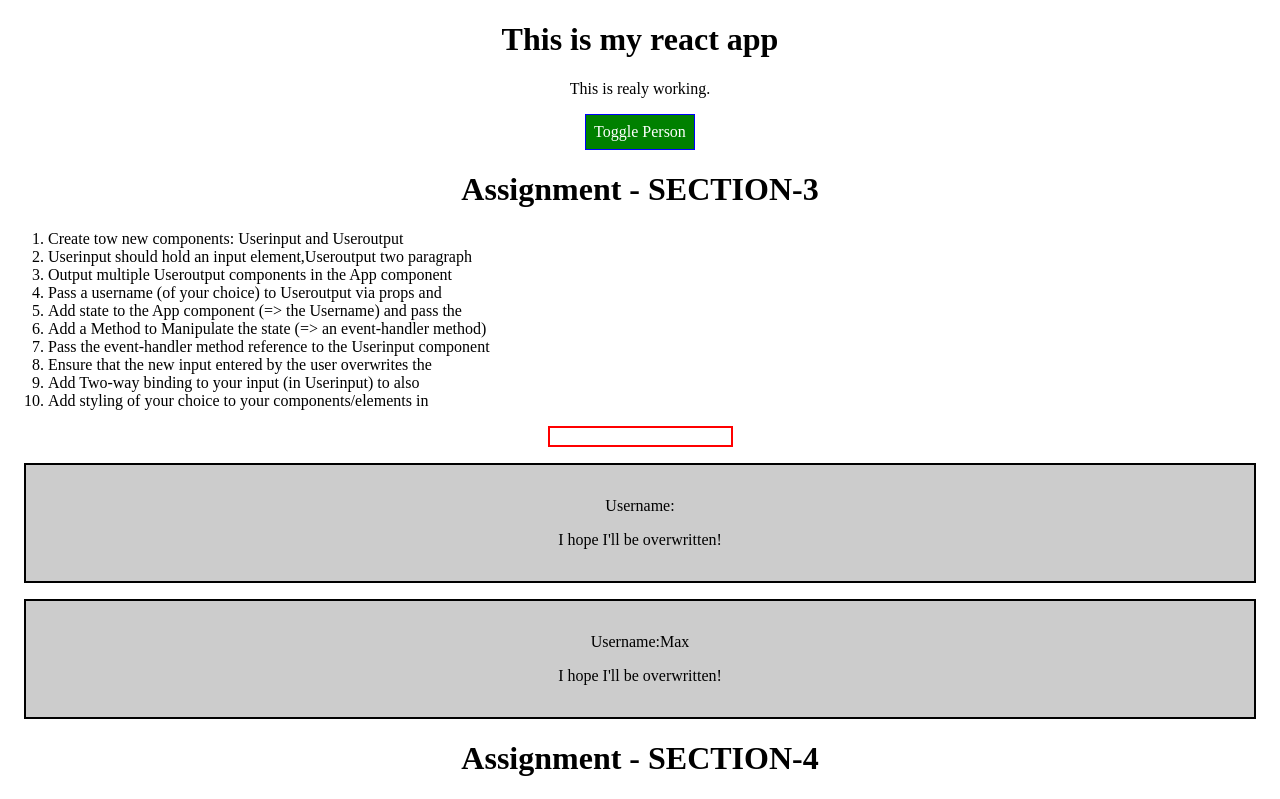
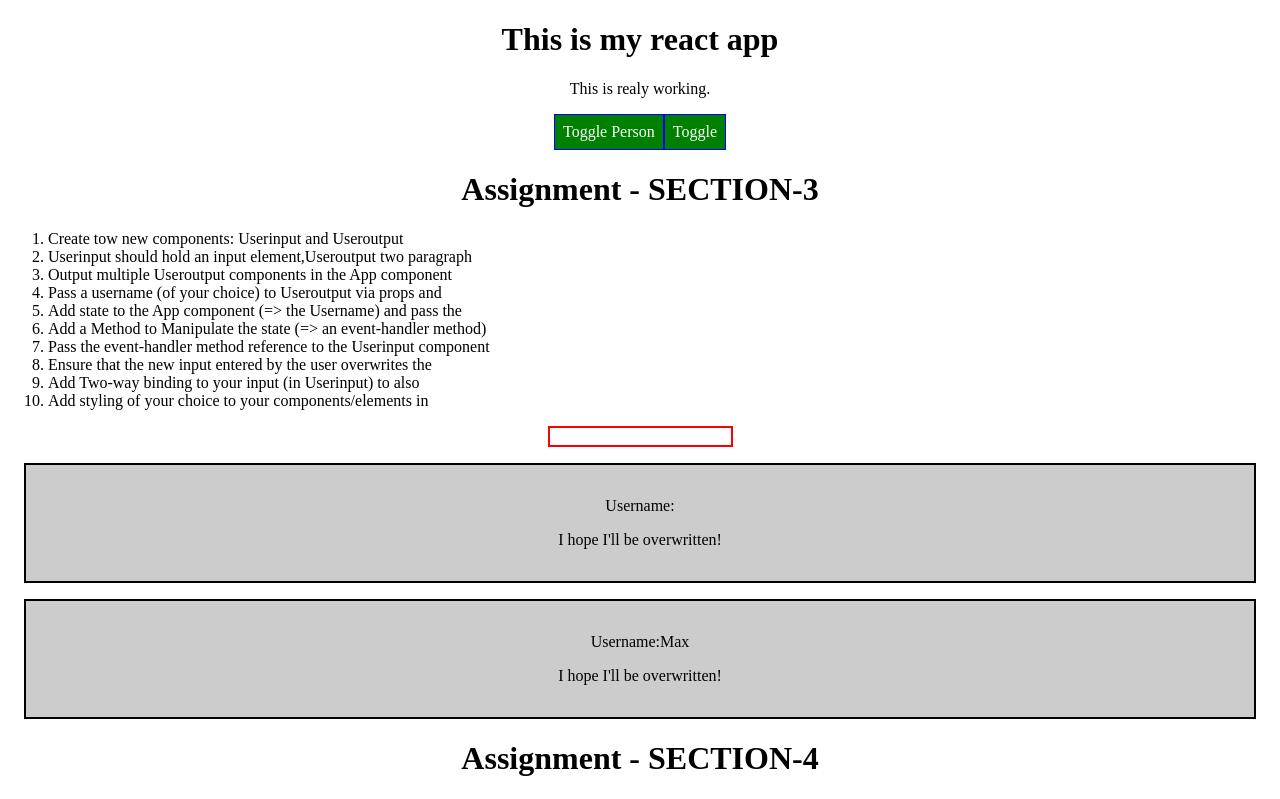
Before and after one commit to stacksum/reactdemo, a React (Create React App) app: page / in a window 1280 px wide. Shown: the top 799 px of the page. Built offline with nearby package versions, Linux system fonts and the light colour scheme.

Commit message:
changes for session-73

```diff
--- a/src/App.css
+++ b/src/App.css
@@ -48,3 +48,17 @@
     transform: rotate(360deg);
   }
 }
+
+.button{
+  background-color: green;
+  color: white;
+  font:inherit;
+  border:1px solid blue;
+  padding: 8px;
+  cursor: pointer;
+}
+
+.button:hover{
+  background-color: lightgreen;
+  color: black;
+}
--- a/src/App.js
+++ b/src/App.js
@@ -188,6 +188,7 @@ class App extends Component{
         <StyleButton alt={this.state.showPersons} onClick={this.TogglePersonHandler}>
           Toggle Person
         </StyleButton>
+        <button className="button" onClick={this.TogglePersonHandler}>Toggle</button>
         {persons}
         {/* {
           this.state.showPersons === true ?
```
